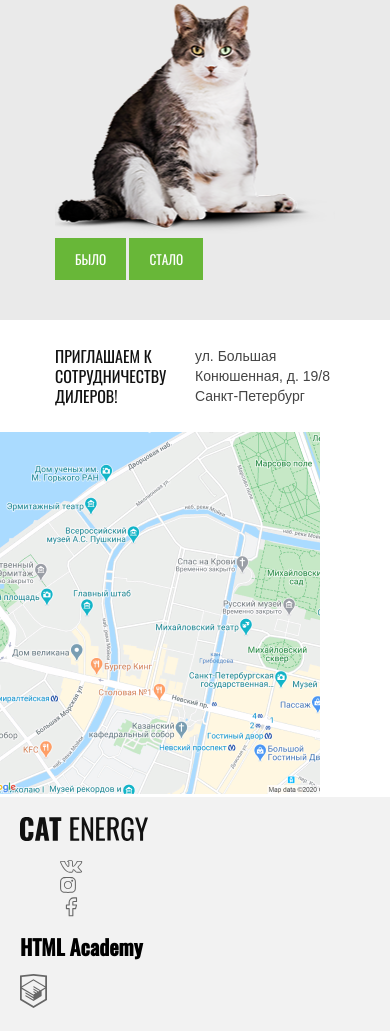
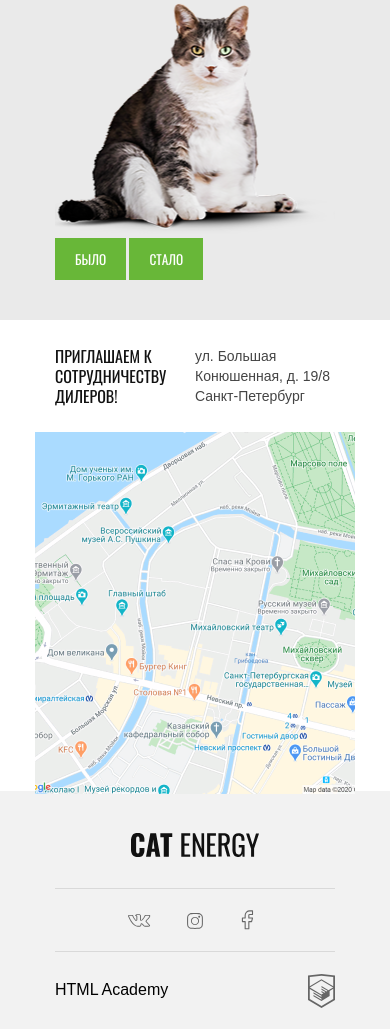
Before and after one commit to alexkub90/cat-energy, a website: page source/index.html in a window 390 px wide. Shown: the part 2144-3175 px from the top of the page. Drawn offline with Linux system fonts and the light colour scheme.

Commit message:
Верстка footer mobile-first

```diff
--- a/source/index.html
+++ b/source/index.html
@@ -185,6 +185,7 @@
     </footer>
   </main>
   <footer class="page__footer footer">
+    <div class="footer__container container">
       <a class="footer__link" href="index.html">
         <span class="visually-hidden">Главная</span>
         <img class="footer__logo footer__logo--mobile" src="./img/footer-logo--mobile.svg" width="128" height="24"
@@ -202,8 +203,8 @@
           <li class="social__item">
             <a class="social__link social__link--mobile" href="#">
               <span class="visually-hidden">Instagram htmlacademy</span>
-            <img class="social__logo-instagram social__logo-instagram--mobile" src="./img/footer-instagram--mobile.svg"
-              width="16" height="16" alt="Instagram footer logo">
+              <img class="social__logo-instagram social__logo-instagram--mobile"
+                src="./img/footer-instagram--mobile.svg" width="16" height="16" alt="Instagram footer logo">
             </a>
           </li>
           <li class="social__item">
@@ -223,6 +224,7 @@
             alt="htmlacademy footer logo">
         </a>
       </div>
+    </div>
   </footer>
 
 </body>
--- a/source/less/blocks/cooperation.less
+++ b/source/less/blocks/cooperation.less
@@ -1,3 +1,7 @@
+
+.cooperation {
+  margin-bottom: -3px;
+}
 
 .cooperation__container {
   padding: 26px 0;
@@ -21,3 +25,8 @@
   color: @dark-grey;
   margin: 0;
 }
+
+.cooperation__image {
+  display: block;
+  margin: auto;
+}
--- /dev/null
+++ b/source/less/blocks/copyright.less
@@ -0,0 +1,13 @@
+.copyright__title {
+  font-family: @font-arial;
+  font-size: 16px;
+  line-height: 18px;
+  font-weight: 400;
+  margin: 0;
+  text-align: left;
+  padding-top: 7px;
+}
+
+.copyright__link {
+  text-align: end;
+}
--- a/source/less/blocks/footer.less
+++ b/source/less/blocks/footer.less
@@ -1,4 +1,22 @@
 .footer {
-  padding: 20px;
   background-color: @light-grey;
 }
+
+.footer__container {
+  padding-top: 42px;
+  text-align: center;
+  display: flex;
+  flex-direction: column;
+}
+
+.footer__link {
+  padding-bottom: 28px;
+  border-bottom: 1px solid @border-grey;
+}
+
+.footer__copyright {
+  display: grid;
+  grid-template-columns: 1fr 1fr;
+  padding-top: 22px;
+  padding-bottom: 18px;
+}
--- a/source/less/blocks/social.less
+++ b/source/less/blocks/social.less
@@ -1,3 +1,43 @@
+.social {
+  padding: 19px 73px;
+  border-bottom: 1px solid @border-grey;
+}
+
 .social__list {
   list-style: none;
+  margin: 0;
+  padding: 0;
+  display: grid;
+  grid-template-columns: repeat(3, 24px);
+  column-gap: 31px;
 }
+
+.social__item {
+  min-width: 24px;
+  min-height: 24px;
+}
+
+.social__link {
+  display: block;
+  position: relative;
+  min-width: 24px;
+  min-height: 24px;
+}
+
+.social__logo-vk {
+  position: absolute;
+  top: 4px;
+  left: 0;
+}
+
+.social__logo-instagram {
+  position: absolute;
+  left: 4px;
+  top: 5px;
+}
+
+.social__logo-facebook {
+  position: absolute;
+  right: 4px;
+  top: 1px;
+}
--- a/source/less/style.less
+++ b/source/less/style.less
@@ -25,6 +25,7 @@
 @import url("blocks/promo-gift.less");
 @import url("blocks/footer.less");
 @import url("blocks/social.less");
+@import url("blocks/copyright.less");
 @import url("blocks/form.less");
 @import url("blocks/field-group.less");
 @import url("blocks/field.less");
```
Also changed, not shown: source/css/style.css, 1 other file. Lines whose indentation alone changed are shown as unchanged.
